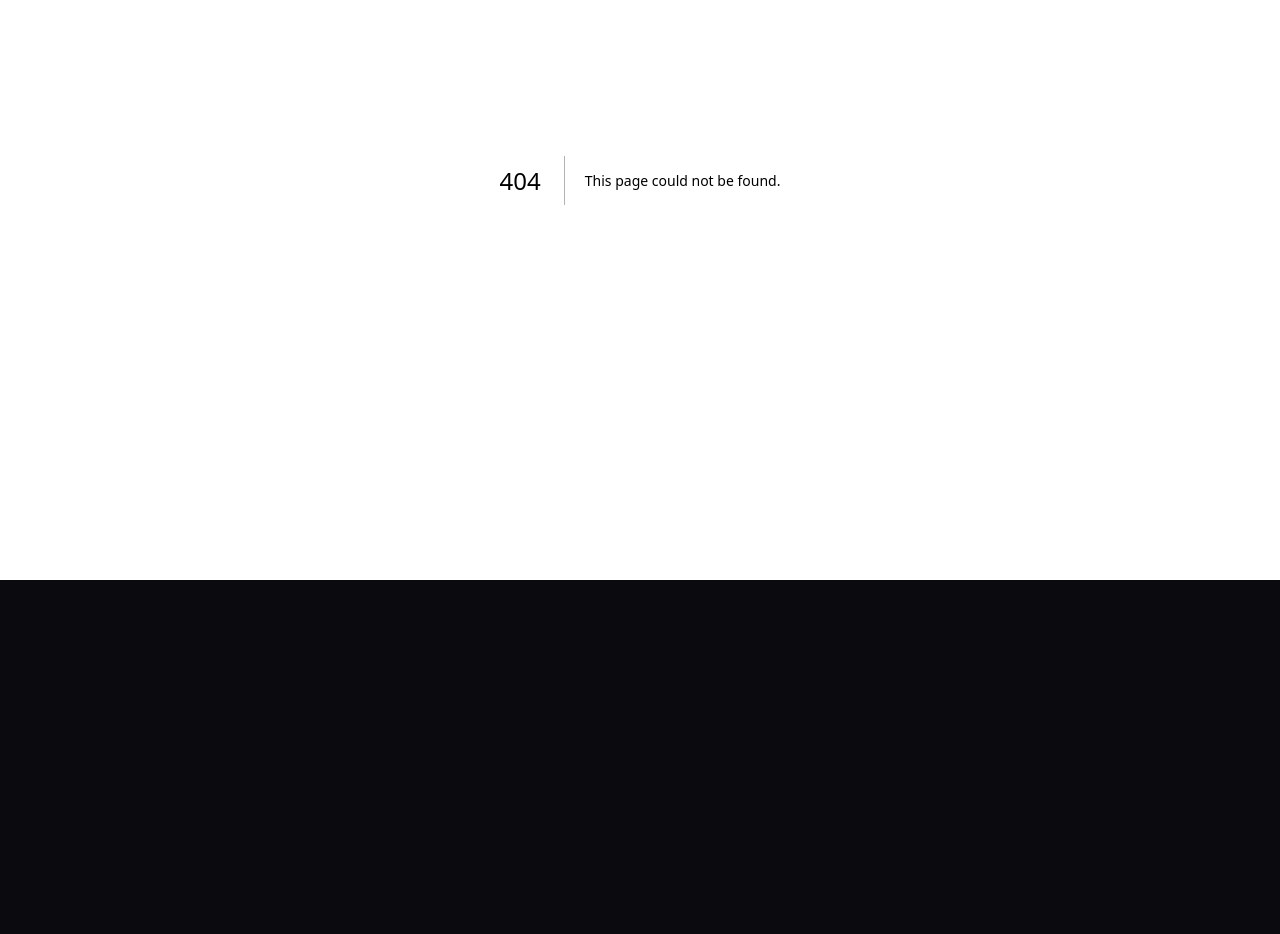
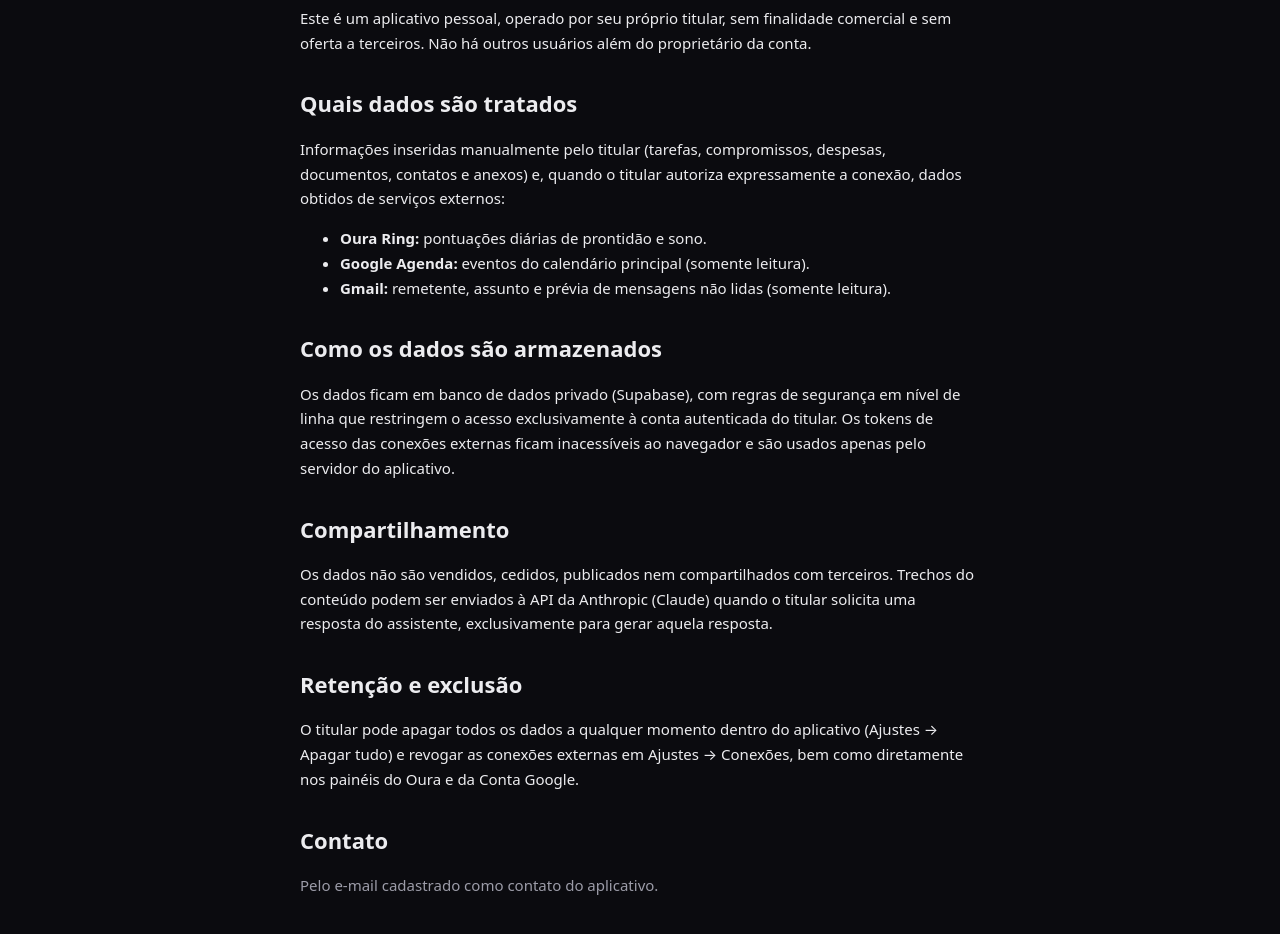
Before and after one commit to bhloucao-bhl/life-control, a Next.js app: page /privacidade in a window 1280 px wide. Before the commit this address had no page. Shown: the part 220-1154 px from the top of the page. Before the commit the page ends 800 px from the top, so only its background shows below. Built offline with nearby package versions, Linux system fonts and the light colour scheme.

Commit message:
Create page.js

```diff
--- /dev/null
+++ b/app/privacidade/page.js
@@ -0,0 +1,50 @@
+export const metadata = { title: 'Privacidade — Life Control' };
+
+const box = { background: '#0B0B0F', color: '#ECECEF', minHeight: '100vh', padding: '40px 22px', fontFamily: 'ui-sans-serif, system-ui, -apple-system, sans-serif' };
+const wrap = { maxWidth: 680, margin: '0 auto', lineHeight: 1.65, fontSize: 15 };
+const h = { fontSize: 22, fontWeight: 700, marginTop: 30, marginBottom: 8 };
+const dim = { color: '#9C9CA8' };
+
+export default function Privacidade() {
+  return (
+    <div style={box}>
+      <div style={wrap}>
+        <h1 style={{ fontSize: 28, fontWeight: 700, marginBottom: 4 }}>Política de Privacidade</h1>
+        <p style={dim}>Life Control — aplicativo de uso pessoal e privado.</p>
+
+        <h2 style={h}>Quem opera este aplicativo</h2>
+        <p>Este é um aplicativo pessoal, operado por seu próprio titular, sem finalidade comercial
+        e sem oferta a terceiros. Não há outros usuários além do proprietário da conta.</p>
+
+        <h2 style={h}>Quais dados são tratados</h2>
+        <p>Informações inseridas manualmente pelo titular (tarefas, compromissos, despesas,
+        documentos, contatos e anexos) e, quando o titular autoriza expressamente a conexão,
+        dados obtidos de serviços externos:</p>
+        <ul>
+          <li><b>Oura Ring:</b> pontuações diárias de prontidão e sono.</li>
+          <li><b>Google Agenda:</b> eventos do calendário principal (somente leitura).</li>
+          <li><b>Gmail:</b> remetente, assunto e prévia de mensagens não lidas (somente leitura).</li>
+        </ul>
+
+        <h2 style={h}>Como os dados são armazenados</h2>
+        <p>Os dados ficam em banco de dados privado (Supabase), com regras de segurança em nível
+        de linha que restringem o acesso exclusivamente à conta autenticada do titular.
+        Os tokens de acesso das conexões externas ficam inacessíveis ao navegador e são usados
+        apenas pelo servidor do aplicativo.</p>
+
+        <h2 style={h}>Compartilhamento</h2>
+        <p>Os dados não são vendidos, cedidos, publicados nem compartilhados com terceiros.
+        Trechos do conteúdo podem ser enviados à API da Anthropic (Claude) quando o titular
+        solicita uma resposta do assistente, exclusivamente para gerar aquela resposta.</p>
+
+        <h2 style={h}>Retenção e exclusão</h2>
+        <p>O titular pode apagar todos os dados a qualquer momento dentro do aplicativo
+        (Ajustes → Apagar tudo) e revogar as conexões externas em Ajustes → Conexões,
+        bem como diretamente nos painéis do Oura e da Conta Google.</p>
+
+        <h2 style={h}>Contato</h2>
+        <p style={dim}>Pelo e-mail cadastrado como contato do aplicativo.</p>
+      </div>
+    </div>
+  );
+}
```
